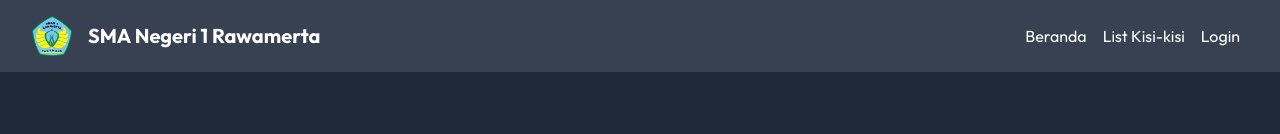
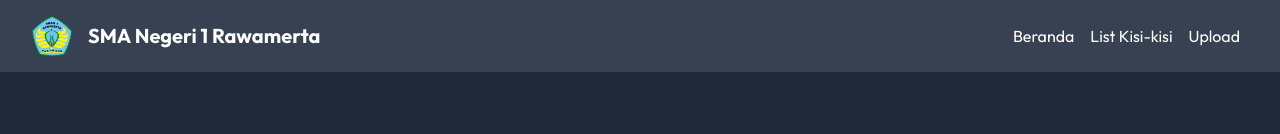
Before and after one commit to mrh275/kisi-kisi, a Vue app: page / in a window 1280 px wide. Shown: the top 134 px of the page. Built offline with nearby package versions, Linux system fonts and the light colour scheme.

Commit message:
modified link to upload files

```diff
--- a/src/components/layouts/Header.vue
+++ b/src/components/layouts/Header.vue
@@ -16,7 +16,7 @@
         <router-link to="/daftar-kisi-kisi" class="nav-link"><fa icon="book" size="xl" class="menu-icon" />List Kisi-kisi</router-link>
       </li>
       <li class="nav-list">
-        <router-link to="/login" class="nav-link"><fa icon="sign-in" size="xl" class="menu-icon" />Login</router-link>
+        <router-link to="/upload-kisi-kisi" class="nav-link"><fa icon="sign-in" size="xl" class="menu-icon" />Upload</router-link>
       </li>
     </ul>
   </header>
```
